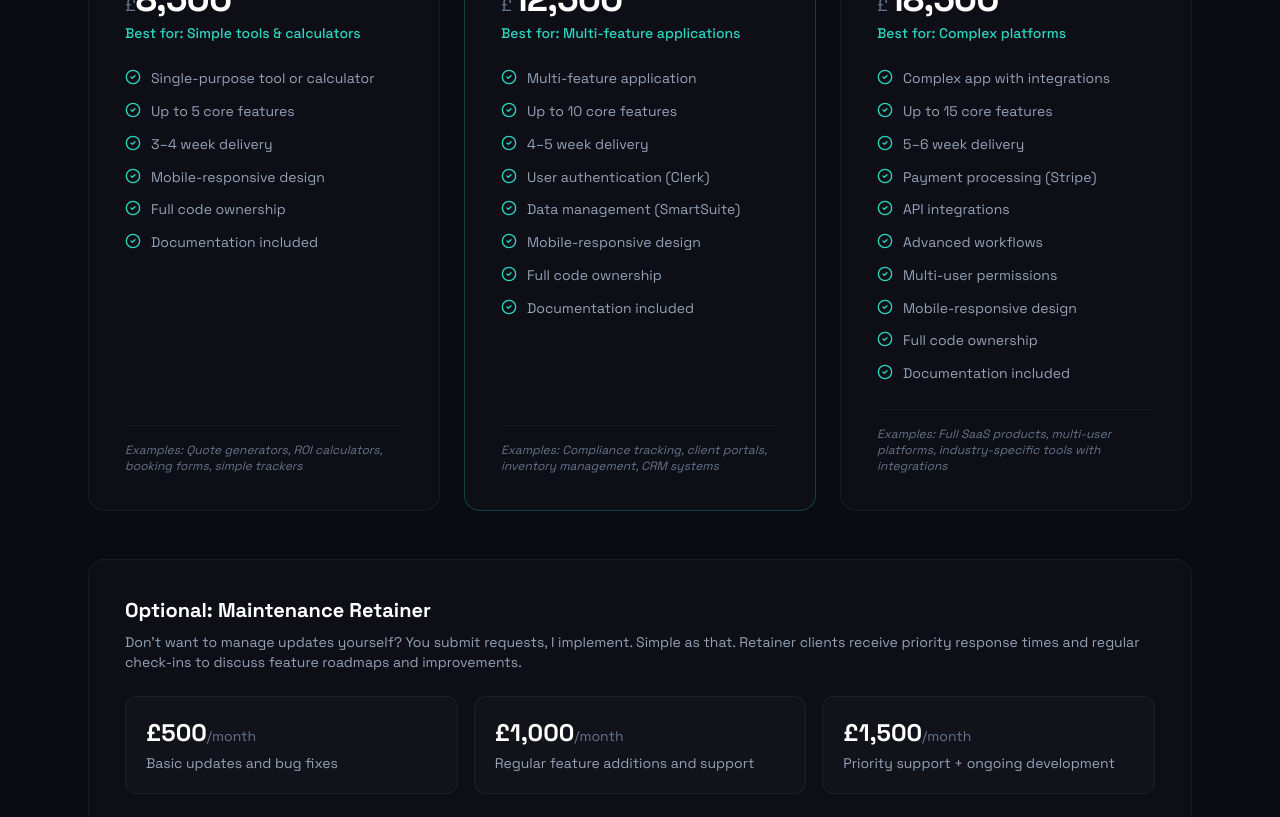
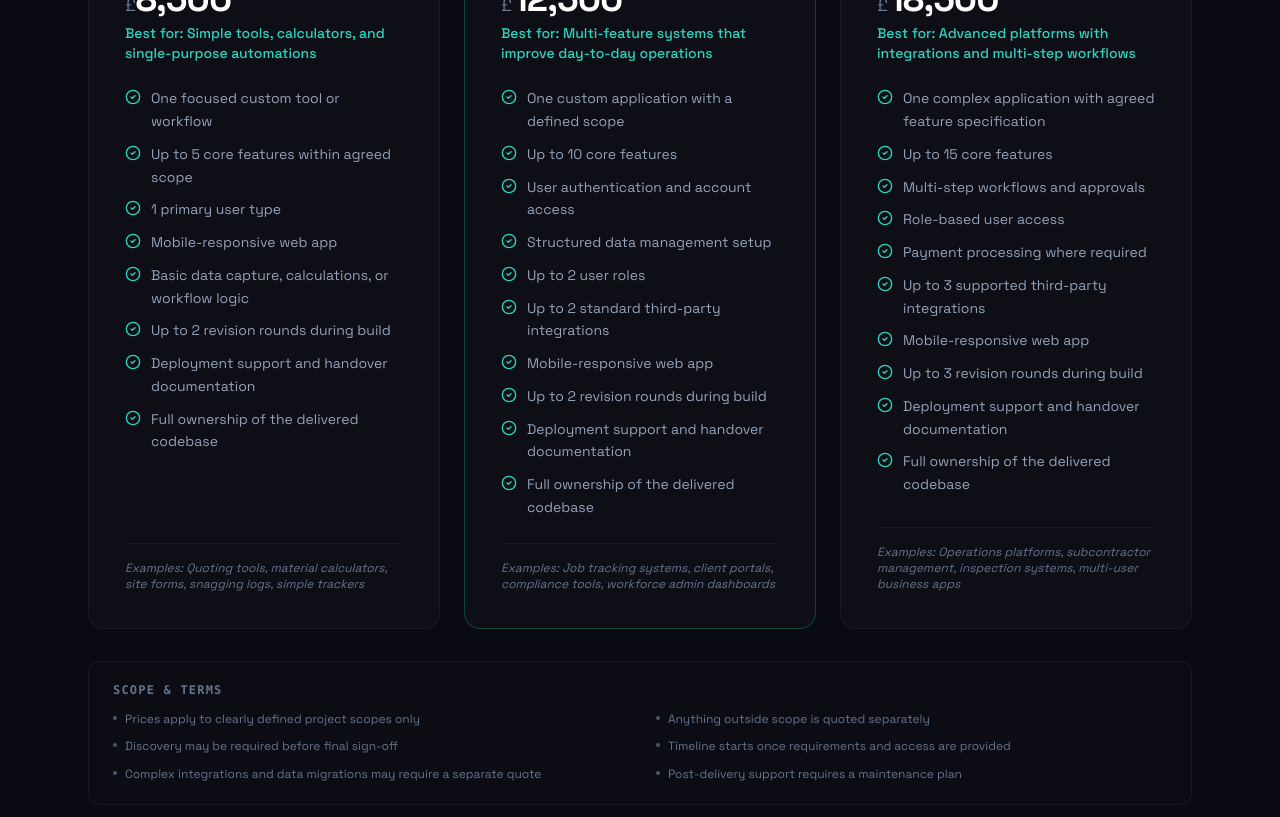
Before and after one commit to Agricog/autaimate, a React (Vite) app: page /micro-saas in a window 1280 px wide. Shown: the part 4000-4817 px from the top of the page. Built offline with nearby package versions, Linux system fonts and the light colour scheme.

Commit message:
Update MicroSaasContent.tsx

```diff
--- a/src/components/MicroSaasContent.tsx
+++ b/src/components/MicroSaasContent.tsx
@@ -108,52 +108,56 @@ const PRICING: PricingTier[] = [
   {
     tier: 'Basic',
     price: '8,500',
-    best: 'Simple tools & calculators',
+    best: 'Simple tools, calculators, and single-purpose automations',
     features: [
-      'Single-purpose tool or calculator',
-      'Up to 5 core features',
-      '3–4 week delivery',
-      'Mobile-responsive design',
-      'Full code ownership',
-      'Documentation included',
+      'One focused custom tool or workflow',
+      'Up to 5 core features within agreed scope',
+      '1 primary user type',
+      'Mobile-responsive web app',
+      'Basic data capture, calculations, or workflow logic',
+      'Up to 2 revision rounds during build',
+      'Deployment support and handover documentation',
+      'Full ownership of the delivered codebase',
     ],
-    examples: 'Quote generators, ROI calculators, booking forms, simple trackers',
+    examples: 'Quoting tools, material calculators, site forms, snagging logs, simple trackers',
     popular: false,
   },
   {
     tier: 'Standard',
     price: '12,500',
-    best: 'Multi-feature applications',
+    best: 'Multi-feature systems that improve day-to-day operations',
     features: [
-      'Multi-feature application',
+      'One custom application with a defined scope',
       'Up to 10 core features',
-      '4–5 week delivery',
-      'User authentication (Clerk)',
-      'Data management (SmartSuite)',
-      'Mobile-responsive design',
-      'Full code ownership',
-      'Documentation included',
+      'User authentication and account access',
+      'Structured data management setup',
+      'Up to 2 user roles',
+      'Up to 2 standard third-party integrations',
+      'Mobile-responsive web app',
+      'Up to 2 revision rounds during build',
+      'Deployment support and handover documentation',
+      'Full ownership of the delivered codebase',
     ],
-    examples: 'Compliance tracking, client portals, inventory management, CRM systems',
+    examples: 'Job tracking systems, client portals, compliance tools, workforce admin dashboards',
     popular: true,
   },
   {
     tier: 'Premium',
     price: '18,500',
-    best: 'Complex platforms',
+    best: 'Advanced platforms with integrations and multi-step workflows',
     features: [
-      'Complex app with integrations',
+      'One complex application with agreed feature specification',
       'Up to 15 core features',
-      '5–6 week delivery',
-      'Payment processing (Stripe)',
-      'API integrations',
-      'Advanced workflows',
-      'Multi-user permissions',
-      'Mobile-responsive design',
-      'Full code ownership',
-      'Documentation included',
+      'Multi-step workflows and approvals',
+      'Role-based user access',
+      'Payment processing where required',
+      'Up to 3 supported third-party integrations',
+      'Mobile-responsive web app',
+      'Up to 3 revision rounds during build',
+      'Deployment support and handover documentation',
+      'Full ownership of the delivered codebase',
     ],
-    examples: 'Full SaaS products, multi-user platforms, industry-specific tools with integrations',
+    examples: 'Operations platforms, subcontractor management, inspection systems, multi-user business apps',
     popular: false,
   },
 ]
@@ -164,9 +168,9 @@ interface RetainerOption {
 }
 
 const RETAINERS: RetainerOption[] = [
-  { price: '500', desc: 'Basic updates and bug fixes' },
-  { price: '1,000', desc: 'Regular feature additions and support' },
-  { price: '1,500', desc: 'Priority support + ongoing development' },
+  { price: '500', desc: 'Basic updates, bug fixes, and light support' },
+  { price: '1,000', desc: 'Ongoing support plus regular small feature improvements' },
+  { price: '1,500', desc: 'Priority support, faster turnaround, and ongoing development input' },
 ]
 
 interface FaqItem {
@@ -185,7 +189,7 @@ const FAQS: FaqItem[] = [
   },
   {
     q: 'What if the project takes longer than 4 weeks?',
-    a: 'Fixed price includes reasonable scope. If you change requirements mid-project, we discuss timeline and cost adjustments. I have a strong track record of scoping correctly and delivering on time.',
+    a: 'The fixed price covers the agreed scope. If you change requirements mid-project, we discuss timeline and cost adjustments before any extra work begins. Scope is locked during Week 1 validation specifically to avoid this.',
   },
   {
     q: 'Do I need technical knowledge?',
@@ -205,7 +209,7 @@ const FAQS: FaqItem[] = [
   },
   {
     q: 'How much does a micro-SaaS build cost?',
-    a: 'Fixed pricing with three tiers: Basic from £8,500 for simple tools, Standard from £12,500 for multi-feature apps, and Premium from £18,500 for complex platforms with integrations. Payment terms are 50% upfront, 50% on delivery.',
+    a: 'Fixed pricing for a clearly defined scope. Three tiers: Basic from £8,500 for simple tools, Standard from £12,500 for multi-feature apps, and Premium from £18,500 for complex platforms with integrations. Payment terms are 50% upfront, 50% on delivery. Anything outside the agreed scope is quoted separately.',
   },
   {
     q: 'Do I need to use a terminal or command line?',
@@ -452,14 +456,15 @@ export default function MicroSaasContent() {
         <div className="max-w-6xl mx-auto px-6">
           <SectionLabel>Pricing</SectionLabel>
           <h2 id="pricing-heading" className="text-3xl sm:text-4xl font-extrabold tracking-tight text-white mb-4">
-            Fixed Price. No Surprises.
+            Fixed Price. Clear Scope.
           </h2>
           <p className="text-base text-slate-400 max-w-xl leading-relaxed mb-12">
-            50% upfront, 50% on delivery. You own everything. Every price
-            includes full code ownership, documentation, deployment to Railway,
-            and a training walkthrough. There are no hidden fees, no hourly
+            50% upfront, 50% on delivery. Every project includes a clearly
+            agreed scope, deployment support, documentation, and full ownership
+            of the delivered codebase. Anything outside the agreed scope is
+            quoted separately before work begins. No hidden fees, no hourly
             billing surprises, and no ongoing licence costs for the software
-            itself. The price you agree to is the price you pay.
+            itself.
           </p>
 
           <div className="grid grid-cols-1 lg:grid-cols-3 gap-6">
@@ -508,16 +513,36 @@ export default function MicroSaasContent() {
             ))}
           </div>
 
+          {/* Scope protection */}
+          <div className="mt-8 bg-white/[0.01] border border-white/5 rounded-xl px-6 py-5">
+            <p className="font-mono text-xs font-semibold text-slate-500 uppercase tracking-widest mb-3">Scope &amp; Terms</p>
+            <div className="grid grid-cols-1 sm:grid-cols-2 gap-x-8 gap-y-2">
+              {[
+                'Prices apply to clearly defined project scopes only',
+                'Anything outside scope is quoted separately',
+                'Discovery may be required before final sign-off',
+                'Timeline starts once requirements and access are provided',
+                'Complex integrations and data migrations may require a separate quote',
+                'Post-delivery support requires a maintenance plan',
+              ].map((item, i) => (
+                <p key={i} className="flex items-start gap-2 text-xs text-slate-500 leading-relaxed">
+                  <span className="mt-1.5 w-1 h-1 rounded-full bg-slate-600 flex-shrink-0" aria-hidden="true" />
+                  {item}
+                </p>
+              ))}
+            </div>
+          </div>
+
           {/* Retainer */}
           <div className="mt-12 bg-white/[0.02] border border-white/5 rounded-2xl p-9">
             <h3 className="text-xl font-bold text-white mb-2">
               Optional: Maintenance Retainer
             </h3>
             <p className="text-sm text-slate-400 mb-6">
-              Don&apos;t want to manage updates yourself? You submit requests, I
-              implement. Simple as that. Retainer clients receive priority
-              response times and regular check-ins to discuss feature roadmaps
-              and improvements.
+              Post-delivery support is not included unless covered by a
+              maintenance plan. You submit requests, I implement. Retainer
+              clients receive priority response times and regular check-ins to
+              discuss feature roadmaps and improvements.
             </p>
             <div className="grid grid-cols-1 sm:grid-cols-3 gap-4">
               {RETAINERS.map((r, i) => (
```
